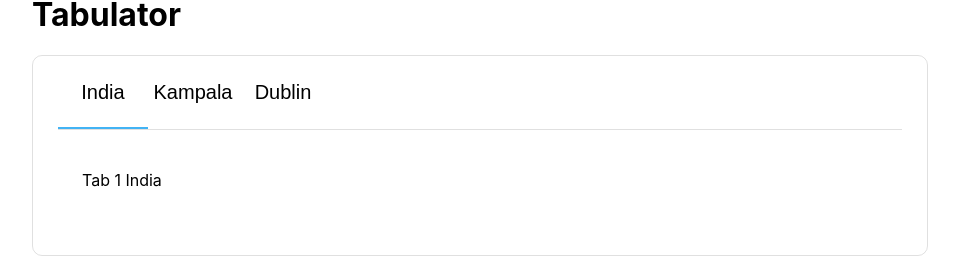
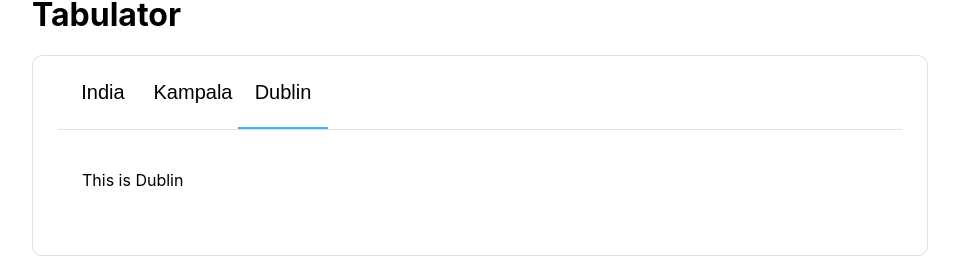
Before and after one commit to Evie-ey/tabulator, a React (Create React App) app: page / in a window 1280 px wide. Shown: the part 125-405 px from the top of the page, without its empty margins (160-1119 px from the left). Built offline with nearby package versions, Linux system fonts and the light colour scheme.

Commit message:
Retricted props to be passed

```diff
--- a/src/App.tsx
+++ b/src/App.tsx
@@ -9,7 +9,8 @@ function App() {
   return (
     <div className="tabs">
       <h1>Tabulator</h1>
-      <Tab initialActive={0}>
+      {/* <Tab initialActive={1}> */}
+      <Tab active="Dublin" onActiveChange={()=> setActive(active)}>
         <TabPane title="India" >
         <div className="tab-content">
              <p>Tab 1 India</p>
--- a/src/components/Tab.tsx
+++ b/src/components/Tab.tsx
@@ -4,23 +4,26 @@ import TabHeader from "./TabHeader";
 import { TabPaneProps } from "./TabPane";
 
 
+type GetIndex<T> = T extends `${infer N extends number}` ? N : never
 
-export type TabProps = {children: React.ReactElement<TabPaneProps>[]} & (
+
+export type TabProps <T extends React.ReactElement<TabPaneProps>[]> = {children: [...T]} & (
   | {
 
-    initialActive: number,
+    initialActive: GetIndex<`${number}` & keyof T>,
     active?: never,
-    onActiveChange?: never,
+    onActiveChange?: never
   }
   | {
 
-    active: string,
+
+    active: 'Kampala'| 'Dublin'|'India',
     onActiveChange: (title:string) => any,
     initialActive?: never,
   }
 )
 
-export function Tab(props : TabProps) : JSX.Element {
+export function Tab<T extends React.ReactElement<TabPaneProps>[]>(props : TabProps<T>) : JSX.Element {
 
 
   const [active_tab, setActive] = useState("")
```
